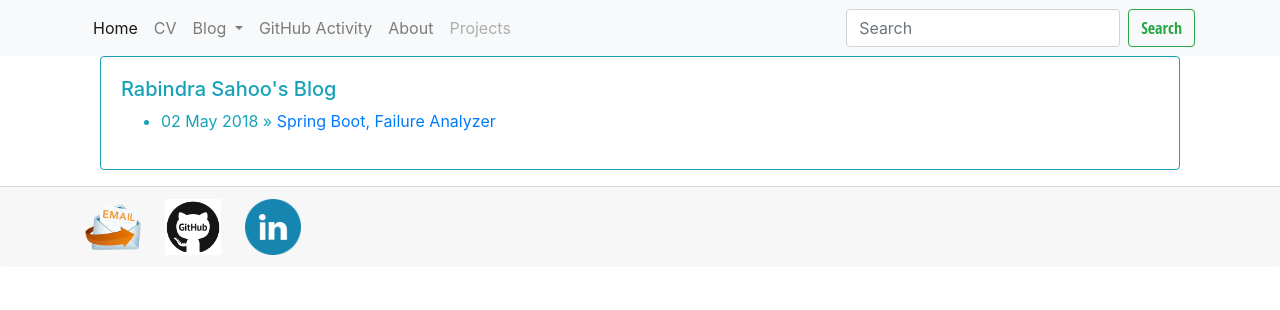
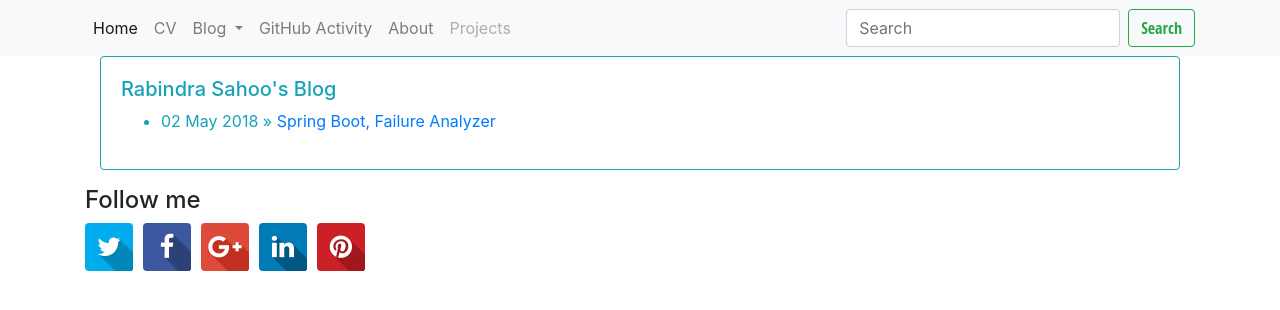
Before and after one commit to sahoora-nath/sahoora-nath.github.io, a Jekyll site: the page built from blog/index.html, in a window 1280 px wide. Shown: the top 310 px of the page. Built offline with Jekyll 4.4.1, drawn with Linux system fonts in a browser that asks for light colours; nearby versions of some CDN libraries.

Commit message:
home page updated

```diff
--- a/_layouts/default.html
+++ b/_layouts/default.html
@@ -2,24 +2,14 @@
 	<html>
 		<head>
 			<title>{{ page.title }}</title>
-			<!-- link to main stylesheet -->
+
+
 			<link rel="stylesheet" type="text/css" href="../css/main.css">
 			<link rel="stylesheet" href="https://stackpath.bootstrapcdn.com/bootstrap/4.1.1/css/bootstrap.min.css">
+			<link href="https://maxcdn.bootstrapcdn.com/font-awesome/4.2.0/css/font-awesome.min.css" rel="stylesheet">
 			<script src="https://code.jquery.com/jquery-3.3.1.min.js"></script>
 			<script src="https://stackpath.bootstrapcdn.com/bootstrap/4.1.1/js/bootstrap.min.js"></script>
 
-			<script>
-				$( document ).ready(function() {
-					$(".setsize").each(function() {
-							$(this).height($(this).width());
-					});
-				});
-				$(window).on('resize', function(){
-					$(".setsize").each(function() {
-							$(this).height($(this).width());
-					});
-				});
-			</script>
 		</head>
 		<body>
 			<nav class="navbar navbar-expand-lg navbar-light bg-light">
@@ -68,6 +58,24 @@
 
 			</div><!-- /.container -->
 
+
+
+<div class="container">
+
+	<div>
+	    <h4 class="widget-title">Follow me</h4>
+	    <ul class="social-nav">
+	        <li><a href="#" target="_blank" title="Twitter" rel="nofollow" class="twitter"><i class="fa fa-twitter"></i></a></li>
+	        <li><a href="#" target="_blank" title="Facebook" rel="nofollow" class="facebook"><i class="fa fa-facebook"></i></a></li>
+	        <li><a href="#" target="_blank" title="Google plus" rel="nofollow" class="google"><i class="fa fa-google-plus"></i></a></li>
+	        <li><a href="https://uk.linkedin.com/in/rabindra-nath-sahoo-0aa06924" target="_blank" title="Linkedin" rel="nofollow" class="linkedin"><i class="fa fa-linkedin"></i></a></li>
+	        <li><a href="#" target="_blank" title="Pinterest" rel="nofollow" class="pinterest"><i class="fa fa-pinterest"></i></a></li>
+	    </ul>
+	</div>
+</div>
+
+
+<!--
 			<div class="card-footer text-muted">
 				<div class="container">
 					<a href="mailto:sahoo.rabindra@gmail.com" class="card-link"><img src="../images/Email.png" class="img-responsive" style="width:5%"></a>
@@ -76,6 +84,6 @@
 
 				</div>
   		</div>
-
+-->
 	</body>
 </html>
--- a/css/main.css
+++ b/css/main.css
@@ -371,165 +371,104 @@ h1, h2, h3, h4, h5, h6{
 
 
 /* SKILLS CIRCLE progress-bar*/
-body{
-  background-color: #f0f0f0;
+body {
+    margin: 50px 0px;
 }
-.progress{
-  max-width:1000px;
-  margin: 40px auto;
+.progress {
+    position: relative;
+	  height: 25px;
+}
+.progress > .progress-type {
+	position: absolute;
+	left: 0px;
+	font-weight: 800;
+	padding: 3px 30px 2px 10px;
+	color: rgb(255, 255, 255);
+	background-color: rgba(25, 25, 25, 0.2);
+}
+.progress > .progress-completed {
+	position: absolute;
+	right: 0px;
+	font-weight: 800;
+	padding: 3px 10px 2px;
 }
 
 
-/* STYLES FOR PROGRESSBARS */
 
-.progress-radial, .progress-radial * {
-	-webkit-box-sizing: content-box;
-	-moz-box-sizing: content-box;
-	box-sizing: content-box;
+/*SOCIAL LINKS*/
+
+@import url(https://maxcdn.bootstrapcdn.com/font-awesome/4.6.3/css/font-awesome.min.css);
+
+/*----- Social Links -----*/
+.social-nav {
+    padding: 0;
+    list-style: none;
+    margin: -10px 0 0 -10px;
 }
-
-/* -------------------------------------
- * Bar container
- * ------------------------------------- */
-.progress-radial {
-  float: left;
-  margin-right: 4%;
-  position: relative;
-  width: 20%;
-  border-radius: 50%;
+.social-nav li {
+    float: left;
+    margin: 10px 0 0 10px;
+    list-style: none;
 }
-.progress-radial:first-child {
-  margin-left: 4%;
+.social-nav a {
+    display: inline-block;
+    float: left;
+    width: 48px;
+    height: 48px;
+    font-size: 20px;
+    color: #fff;
+    text-decoration: none;
+    cursor: pointer;
+    text-align: center;
+    line-height: 48px;
+    background: #000;
+    position: relative;
+    transition: all 0.5s;
+    -ms-transition: all 0.5s;
+    -webkit-transition: all 0.5s;
+    -moz-transition: all 0.5s;
 }
-/* -------------------------------------
- * Optional centered circle w/text
- * ------------------------------------- */
-.progress-radial .overlay {
-  position: absolute;
-  width: 80%;
-  background-color: #f0f0f0;
-  border-radius: 50%;
-  font-size: 14px;
-    top:50%;
-    left:50%;
-    -webkit-transform: translate(-50%, -50%);
-    -ms-transform: translate(-50%, -50%);
-    transform: translate(-50%, -50%);
+.social-nav a {
+    overflow: hidden;
+    font-size: 26px;
+    border-radius: 4px;
 }
-
-.progress-radial .overlay p{
-    position: absolute;
-    line-height: 40px;
-    text-align: center;
-    width: 100%;
-    top:50%;
-    margin-top: -20px;
+.social-nav a:hover {
+    background: #fff;
+    text-shadow: 0px 0px #d4d4d4, 1px 1px #d4d4d4, 2px 2px #d4d4d4, 3px 3px #d4d4d4, 4px 4px #d4d4d4, 5px 5px #d4d4d4, 6px 6px #d4d4d4, 7px 7px #d4d4d4, 8px 8px #d4d4d4, 9px 9px #d4d4d4, 10px 10px #d4d4d4, 11px 11px #d4d4d4, 12px 12px #d4d4d4, 13px 13px #d4d4d4, 14px 14px #d4d4d4, 15px 15px #d4d4d4, 16px 16px #d4d4d4, 17px 17px #d4d4d4, 18px 18px #d4d4d4, 19px 19px #d4d4d4, 20px 20px #d4d4d4, 21px 21px #d4d4d4, 22px 22px #d4d4d4, 23px 23px #d4d4d4, 24px 24px #d4d4d4, 25px 25px #d4d4d4, 26px 26px #d4d4d4, 27px 27px #d4d4d4, 28px 28px #d4d4d4, 29px 29px #d4d4d4, 30px 30px #d4d4d4;
 }
-
-/* -------------------------------------
- * Mixin for progress-% class
- * ------------------------------------- */
-.progress-0 {
-  background-image: -webkit-linear-gradient(0deg, #f0f0f0 50%, rgba(0, 0, 0, 0) 50%, rgba(0, 0, 0, 0)), -webkit-linear-gradient(0deg, #38b16b 50%, #f0f0f0 50%, #f0f0f0);
-  background-image: linear-gradient(90deg, #f0f0f0 50%, rgba(0, 0, 0, 0) 50%, rgba(0, 0, 0, 0)), linear-gradient(90deg, #38b16b 50%, #f0f0f0 50%, #f0f0f0);
+.social-nav .twitter {
+    background: #00ACED;
+    text-shadow: 0px 0px #0087ba, 1px 1px #0087ba, 2px 2px #0087ba, 3px 3px #0087ba, 4px 4px #0087ba, 5px 5px #0087ba, 6px 6px #0087ba, 7px 7px #0087ba, 8px 8px #0087ba, 9px 9px #0087ba, 10px 10px #0087ba, 11px 11px #0087ba, 12px 12px #0087ba, 13px 13px #0087ba, 14px 14px #0087ba, 15px 15px #0087ba, 16px 16px #0087ba, 17px 17px #0087ba, 18px 18px #0087ba, 19px 19px #0087ba, 20px 20px #0087ba, 21px 21px #0087ba, 22px 22px #0087ba, 23px 23px #0087ba, 24px 24px #0087ba, 25px 25px #0087ba, 26px 26px #0087ba, 27px 27px #0087ba, 28px 28px #0087ba, 29px 29px #0087ba, 30px 30px #0087ba;
 }
-
-.progress-5 {
-  background-image: -webkit-linear-gradient(0deg, #f0f0f0 50%, rgba(0, 0, 0, 0) 50%, rgba(0, 0, 0, 0)), -webkit-linear-gradient(342deg, #38b16b 50%, #f0f0f0 50%, #f0f0f0);
-  background-image: linear-gradient(90deg, #f0f0f0 50%, rgba(0, 0, 0, 0) 50%, rgba(0, 0, 0, 0)), linear-gradient(108deg, #38b16b 50%, #f0f0f0 50%, #f0f0f0);
+.social-nav .twitter:hover {
+    color: #00ACED;
 }
-
-.progress-10 {
-  background-image: -webkit-linear-gradient(0deg, #f0f0f0 50%, rgba(0, 0, 0, 0) 50%, rgba(0, 0, 0, 0)), -webkit-linear-gradient(324deg, #38b16b 50%, #f0f0f0 50%, #f0f0f0);
-  background-image: linear-gradient(90deg, #f0f0f0 50%, rgba(0, 0, 0, 0) 50%, rgba(0, 0, 0, 0)), linear-gradient(126deg, #38b16b 50%, #f0f0f0 50%, #f0f0f0);
+.social-nav .facebook {
+    background: #3B579D;
+    text-shadow: 0px 0px #2d4278, 1px 1px #2d4278, 2px 2px #2d4278, 3px 3px #2d4278, 4px 4px #2d4278, 5px 5px #2d4278, 6px 6px #2d4278, 7px 7px #2d4278, 8px 8px #2d4278, 9px 9px #2d4278, 10px 10px #2d4278, 11px 11px #2d4278, 12px 12px #2d4278, 13px 13px #2d4278, 14px 14px #2d4278, 15px 15px #2d4278, 16px 16px #2d4278, 17px 17px #2d4278, 18px 18px #2d4278, 19px 19px #2d4278, 20px 20px #2d4278, 21px 21px #2d4278, 22px 22px #2d4278, 23px 23px #2d4278, 24px 24px #2d4278, 25px 25px #2d4278, 26px 26px #2d4278, 27px 27px #2d4278, 28px 28px #2d4278, 29px 29px #2d4278, 30px 30px #2d4278;
 }
-
-.progress-15 {
-  background-image: -webkit-linear-gradient(0deg, #f0f0f0 50%, rgba(0, 0, 0, 0) 50%, rgba(0, 0, 0, 0)), -webkit-linear-gradient(306deg, #38b16b 50%, #f0f0f0 50%, #f0f0f0);
-  background-image: linear-gradient(90deg, #f0f0f0 50%, rgba(0, 0, 0, 0) 50%, rgba(0, 0, 0, 0)), linear-gradient(144deg, #38b16b 50%, #f0f0f0 50%, #f0f0f0);
+.social-nav .facebook:hover {
+    color: #3B579D;
 }
-
-.progress-20 {
-  background-image: -webkit-linear-gradient(0deg, #f0f0f0 50%, rgba(0, 0, 0, 0) 50%, rgba(0, 0, 0, 0)), -webkit-linear-gradient(288deg, #38b16b 50%, #f0f0f0 50%, #f0f0f0);
-  background-image: linear-gradient(90deg, #f0f0f0 50%, rgba(0, 0, 0, 0) 50%, rgba(0, 0, 0, 0)), linear-gradient(162deg, #38b16b 50%, #f0f0f0 50%, #f0f0f0);
+.social-nav .google {
+    background: #DD4A3A;
+    text-shadow: 0px 0px #c23122, 1px 1px #c23122, 2px 2px #c23122, 3px 3px #c23122, 4px 4px #c23122, 5px 5px #c23122, 6px 6px #c23122, 7px 7px #c23122, 8px 8px #c23122, 9px 9px #c23122, 10px 10px #c23122, 11px 11px #c23122, 12px 12px #c23122, 13px 13px #c23122, 14px 14px #c23122, 15px 15px #c23122, 16px 16px #c23122, 17px 17px #c23122, 18px 18px #c23122, 19px 19px #c23122, 20px 20px #c23122, 21px 21px #c23122, 22px 22px #c23122, 23px 23px #c23122, 24px 24px #c23122, 25px 25px #c23122, 26px 26px #c23122, 27px 27px #c23122, 28px 28px #c23122, 29px 29px #c23122, 30px 30px #c23122;
 }
-
-.progress-25 {
-  background-image: -webkit-linear-gradient(0deg, #f0f0f0 50%, rgba(0, 0, 0, 0) 50%, rgba(0, 0, 0, 0)), -webkit-linear-gradient(270deg, #38b16b 50%, #f0f0f0 50%, #f0f0f0);
-  background-image: linear-gradient(90deg, #f0f0f0 50%, rgba(0, 0, 0, 0) 50%, rgba(0, 0, 0, 0)), linear-gradient(180deg, #38b16b 50%, #f0f0f0 50%, #f0f0f0);
+.social-nav .google:hover {
+    color: #DD4A3A;
 }
-
-.progress-30 {
-  background-image: -webkit-linear-gradient(0deg, #f0f0f0 50%, rgba(0, 0, 0, 0) 50%, rgba(0, 0, 0, 0)), -webkit-linear-gradient(252deg, #38b16b 50%, #f0f0f0 50%, #f0f0f0);
-  background-image: linear-gradient(90deg, #f0f0f0 50%, rgba(0, 0, 0, 0) 50%, rgba(0, 0, 0, 0)), linear-gradient(198deg, #38b16b 50%, #f0f0f0 50%, #f0f0f0);
+.social-nav .linkedin {
+    background: #007BB6;
+    text-shadow: 0px 0px #005983, 1px 1px #005983, 2px 2px #005983, 3px 3px #005983, 4px 4px #005983, 5px 5px #005983, 6px 6px #005983, 7px 7px #005983, 8px 8px #005983, 9px 9px #005983, 10px 10px #005983, 11px 11px #005983, 12px 12px #005983, 13px 13px #005983, 14px 14px #005983, 15px 15px #005983, 16px 16px #005983, 17px 17px #005983, 18px 18px #005983, 19px 19px #005983, 20px 20px #005983, 21px 21px #005983, 22px 22px #005983, 23px 23px #005983, 24px 24px #005983, 25px 25px #005983, 26px 26px #005983, 27px 27px #005983, 28px 28px #005983, 29px 29px #005983, 30px 30px #005983;
 }
-
-.progress-35 {
-  background-image: -webkit-linear-gradient(0deg, #f0f0f0 50%, rgba(0, 0, 0, 0) 50%, rgba(0, 0, 0, 0)), -webkit-linear-gradient(234deg, #38b16b 50%, #f0f0f0 50%, #f0f0f0);
-  background-image: linear-gradient(90deg, #f0f0f0 50%, rgba(0, 0, 0, 0) 50%, rgba(0, 0, 0, 0)), linear-gradient(216deg, #38b16b 50%, #f0f0f0 50%, #f0f0f0);
+.social-nav .linkedin:hover {
+    color: #007BB6;
 }
-
-.progress-40 {
-  background-image: -webkit-linear-gradient(0deg, #f0f0f0 50%, rgba(0, 0, 0, 0) 50%, rgba(0, 0, 0, 0)), -webkit-linear-gradient(216deg, #38b16b 50%, #f0f0f0 50%, #f0f0f0);
-  background-image: linear-gradient(90deg, #f0f0f0 50%, rgba(0, 0, 0, 0) 50%, rgba(0, 0, 0, 0)), linear-gradient(234deg, #38b16b 50%, #f0f0f0 50%, #f0f0f0);
+.social-nav .pinterest {
+    background: #CB2026;
+    text-shadow: 0px 0px #9f191e, 1px 1px #9f191e, 2px 2px #9f191e, 3px 3px #9f191e, 4px 4px #9f191e, 5px 5px #9f191e, 6px 6px #9f191e, 7px 7px #9f191e, 8px 8px #9f191e, 9px 9px #9f191e, 10px 10px #9f191e, 11px 11px #9f191e, 12px 12px #9f191e, 13px 13px #9f191e, 14px 14px #9f191e, 15px 15px #9f191e, 16px 16px #9f191e, 17px 17px #9f191e, 18px 18px #9f191e, 19px 19px #9f191e, 20px 20px #9f191e, 21px 21px #9f191e, 22px 22px #9f191e, 23px 23px #9f191e, 24px 24px #9f191e, 25px 25px #9f191e, 26px 26px #9f191e, 27px 27px #9f191e, 28px 28px #9f191e, 29px 29px #9f191e, 30px 30px #9f191e;
 }
-
-.progress-45 {
-  background-image: -webkit-linear-gradient(0deg, #f0f0f0 50%, rgba(0, 0, 0, 0) 50%, rgba(0, 0, 0, 0)), -webkit-linear-gradient(198deg, #38b16b 50%, #f0f0f0 50%, #f0f0f0);
-  background-image: linear-gradient(90deg, #f0f0f0 50%, rgba(0, 0, 0, 0) 50%, rgba(0, 0, 0, 0)), linear-gradient(252deg, #38b16b 50%, #f0f0f0 50%, #f0f0f0);
+.social-nav .pinterest:hover {
+    color: #CB2026;
 }
-
-.progress-50 {
-  background-image: -webkit-linear-gradient(180deg, #38b16b 50%, rgba(0, 0, 0, 0) 50%, rgba(0, 0, 0, 0)), -webkit-linear-gradient(180deg, #38b16b 50%, #f0f0f0 50%, #f0f0f0);
-  background-image: linear-gradient(-90deg, #38b16b 50%, rgba(0, 0, 0, 0) 50%, rgba(0, 0, 0, 0)), linear-gradient(270deg, #38b16b 50%, #f0f0f0 50%, #f0f0f0);
-}
-
-.progress-55 {
-  background-image: -webkit-linear-gradient(162deg, #38b16b 50%, rgba(0, 0, 0, 0) 50%, rgba(0, 0, 0, 0)), -webkit-linear-gradient(180deg, #38b16b 50%, #f0f0f0 50%, #f0f0f0);
-  background-image: linear-gradient(-72deg, #38b16b 50%, rgba(0, 0, 0, 0) 50%, rgba(0, 0, 0, 0)), linear-gradient(270deg, #38b16b 50%, #f0f0f0 50%, #f0f0f0);
-}
-
-.progress-60 {
-  background-image: -webkit-linear-gradient(144deg, #38b16b 50%, rgba(0, 0, 0, 0) 50%, rgba(0, 0, 0, 0)), -webkit-linear-gradient(180deg, #38b16b 50%, #f0f0f0 50%, #f0f0f0);
-  background-image: linear-gradient(-54deg, #38b16b 50%, rgba(0, 0, 0, 0) 50%, rgba(0, 0, 0, 0)), linear-gradient(270deg, #38b16b 50%, #f0f0f0 50%, #f0f0f0);
-}
-
-.progress-65 {
-  background-image: -webkit-linear-gradient(126deg, #38b16b 50%, rgba(0, 0, 0, 0) 50%, rgba(0, 0, 0, 0)), -webkit-linear-gradient(180deg, #38b16b 50%, #f0f0f0 50%, #f0f0f0);
-  background-image: linear-gradient(-36deg, #38b16b 50%, rgba(0, 0, 0, 0) 50%, rgba(0, 0, 0, 0)), linear-gradient(270deg, #38b16b 50%, #f0f0f0 50%, #f0f0f0);
-}
-
-.progress-70 {
-  background-image: -webkit-linear-gradient(108deg, #38b16b 50%, rgba(0, 0, 0, 0) 50%, rgba(0, 0, 0, 0)), -webkit-linear-gradient(180deg, #38b16b 50%, #f0f0f0 50%, #f0f0f0);
-  background-image: linear-gradient(-18deg, #38b16b 50%, rgba(0, 0, 0, 0) 50%, rgba(0, 0, 0, 0)), linear-gradient(270deg, #38b16b 50%, #f0f0f0 50%, #f0f0f0);
-}
-
-.progress-75 {
-  background-image: -webkit-linear-gradient(90deg, #38b16b 50%, rgba(0, 0, 0, 0) 50%, rgba(0, 0, 0, 0)), -webkit-linear-gradient(180deg, #38b16b 50%, #f0f0f0 50%, #f0f0f0);
-  background-image: linear-gradient(0deg, #38b16b 50%, rgba(0, 0, 0, 0) 50%, rgba(0, 0, 0, 0)), linear-gradient(270deg, #38b16b 50%, #f0f0f0 50%, #f0f0f0);
-}
-
-.progress-80 {
-  background-image: -webkit-linear-gradient(72deg, #38b16b 50%, rgba(0, 0, 0, 0) 50%, rgba(0, 0, 0, 0)), -webkit-linear-gradient(180deg, #38b16b 50%, #f0f0f0 50%, #f0f0f0);
-  background-image: linear-gradient(18deg, #38b16b 50%, rgba(0, 0, 0, 0) 50%, rgba(0, 0, 0, 0)), linear-gradient(270deg, #38b16b 50%, #f0f0f0 50%, #f0f0f0);
-}
-
-.progress-85 {
-  background-image: -webkit-linear-gradient(54deg, #38b16b 50%, rgba(0, 0, 0, 0) 50%, rgba(0, 0, 0, 0)), -webkit-linear-gradient(180deg, #38b16b 50%, #f0f0f0 50%, #f0f0f0);
-  background-image: linear-gradient(36deg, #38b16b 50%, rgba(0, 0, 0, 0) 50%, rgba(0, 0, 0, 0)), linear-gradient(270deg, #38b16b 50%, #f0f0f0 50%, #f0f0f0);
-}
-
-.progress-90 {
-  background-image: -webkit-linear-gradient(36deg, #38b16b 50%, rgba(0, 0, 0, 0) 50%, rgba(0, 0, 0, 0)), -webkit-linear-gradient(180deg, #38b16b 50%, #f0f0f0 50%, #f0f0f0);
-  background-image: linear-gradient(54deg, #38b16b 50%, rgba(0, 0, 0, 0) 50%, rgba(0, 0, 0, 0)), linear-gradient(270deg, #38b16b 50%, #f0f0f0 50%, #f0f0f0);
-}
-
-.progress-95 {
-  background-image: -webkit-linear-gradient(18deg, #38b16b 50%, rgba(0, 0, 0, 0) 50%, rgba(0, 0, 0, 0)), -webkit-linear-gradient(180deg, #38b16b 50%, #f0f0f0 50%, #f0f0f0);
-  background-image: linear-gradient(72deg, #38b16b 50%, rgba(0, 0, 0, 0) 50%, rgba(0, 0, 0, 0)), linear-gradient(270deg, #38b16b 50%, #f0f0f0 50%, #f0f0f0);
-}
-
-.progress-100 {
-  background-image: -webkit-linear-gradient(0deg, #38b16b 50%, rgba(0, 0, 0, 0) 50%, rgba(0, 0, 0, 0)), -webkit-linear-gradient(180deg, #38b16b 50%, #f0f0f0 50%, #f0f0f0);
-  background-image: linear-gradient(90deg, #38b16b 50%, rgba(0, 0, 0, 0) 50%, rgba(0, 0, 0, 0)), linear-gradient(270deg, #38b16b 50%, #f0f0f0 50%, #f0f0f0);
-}
```
Also changed, not shown: index.html (+49 -31 lines).
